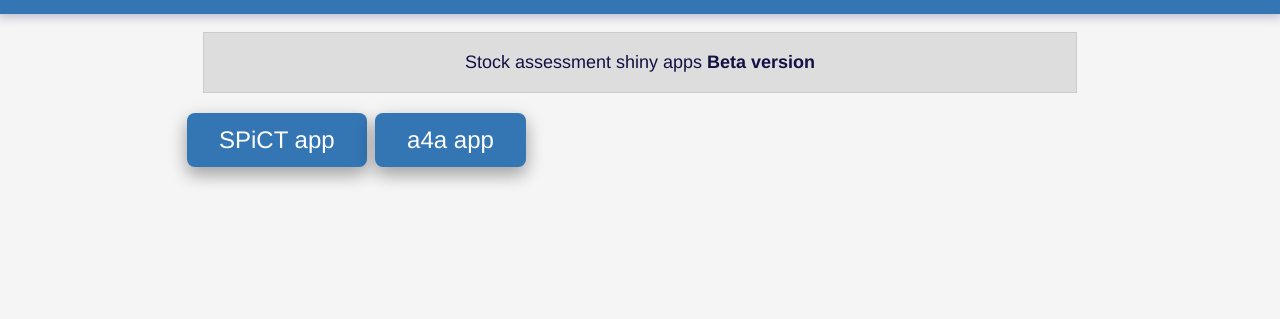
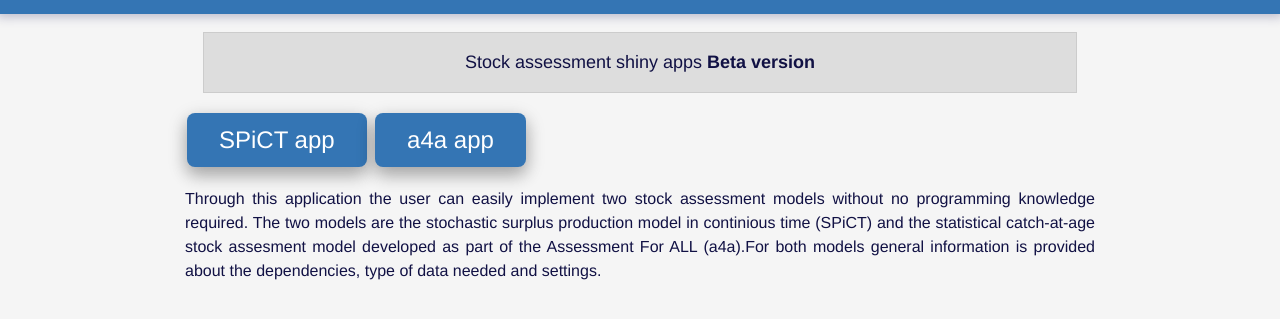
Before and after one commit to danaim/pandora, a plain HTML site: page index.html in a window 1280 px wide. Shown: the part 67-386 px from the top of the page. Drawn offline with Linux system fonts and the light colour scheme.

Commit message:
update index

```diff
--- a/index.html
+++ b/index.html
@@ -55,9 +55,12 @@
       float: left;
     }
     #main{
-      margin-right: 350px;
+      margin-left: auto;
+      margin-right: auto;
       float: left;
       line-height: 24px;
+      max-width: 910px;
+      text-align:justify;
     }
     <!--
     #shiny{
@@ -116,9 +119,14 @@
     </div>
     <div id="content">
       <div id="main">
-
         <a href="./sample-apps/spict/" class="button">SPiCT app</a>
         <a href="./sample-apps/a4a/" class="button">a4a app</a>
+
+        <p> Through this application the user can easily implement two stock assessment models without no programming knowledge required.
+           The two models are the stochastic surplus production model in continious time  (SPiCT) and the statistical catch-at-age stock assesment
+           model developed as part of the Assessment For ALL (a4a).For both models general information is provided about the dependencies, type of data needed and settings.
+         </p>
+
 
       </div>
 
```
